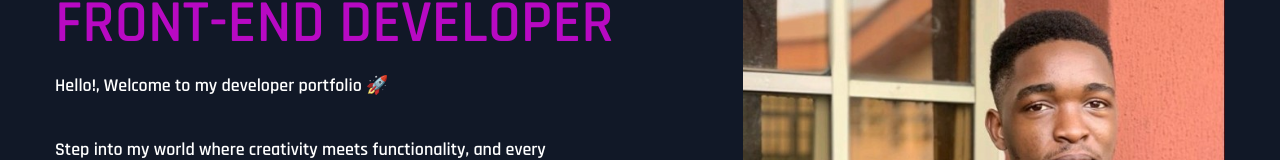
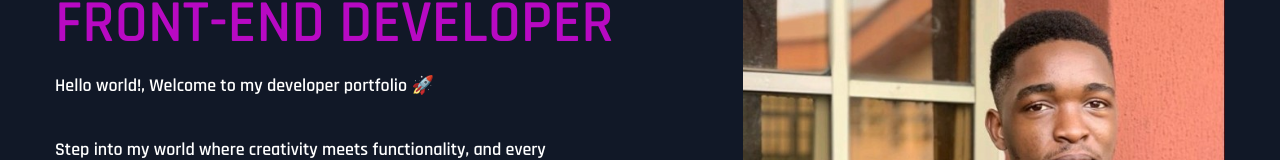
Before and after one commit to Andreyhuey/portfolio, a Next.js app: page / in a window 1280 px wide. Shown: the part 286-446 px from the top of the page. Built offline with nearby package versions, Linux system fonts and the light colour scheme; a web font is replaced by a local one.

Commit message:
feat: update your portfolio

```diff
--- a/src/components/Banner.tsx
+++ b/src/components/Banner.tsx
@@ -40,7 +40,7 @@ export default function Banner() {
               />
             </div>
             <div className="max-w-lg mx-auto lg:mx-0 font-semibold">
-              <p>Hello!, Welcome to my developer portfolio 🚀</p>
+              <p>Hello world!, Welcome to my developer portfolio 🚀</p>
               <br />
               <p>
                 Step into my world where creativity meets functionality, and
--- a/src/components/Header.tsx
+++ b/src/components/Header.tsx
@@ -1,3 +1,4 @@
+import Link from "next/link";
 import React from "react";
 
 export default function Header() {
@@ -10,14 +11,14 @@ export default function Header() {
             <h2 className="text-3xl">O.O</h2>
           </a>
           {/* button */}
-          <button className="btn btn-sm">
-            <a
-              href="https://www.canva.com/design/DAFidbClCEA/J4gIc-1S6VBPARWVS41iRw/edit?utm_content=DAFidbClCEA&utm_campaign=designshare&utm_medium=link2&utm_source=sharebutton"
-              target="_blank"
-            >
-              Resume
-            </a>
-          </button>
+          <Link
+            href="https://www.canva.com/design/DAFidbClCEA/J4gIc-1S6VBPARWVS41iRw/edit?utm_content=DAFidbClCEA&utm_campaign=designshare&utm_medium=link2&utm_source=sharebutton"
+            target="_blank"
+          >
+            <button className="btn btn-sm">
+              <p>Resume</p>
+            </button>
+          </Link>
         </div>
       </div>
     </header>
```
